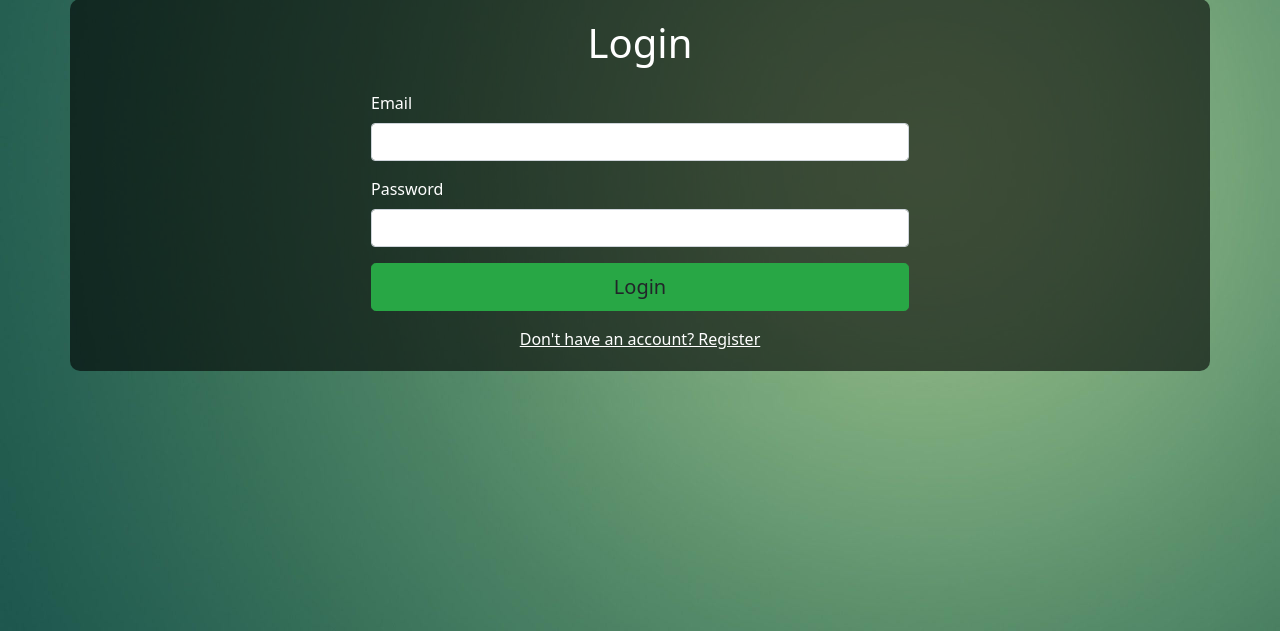
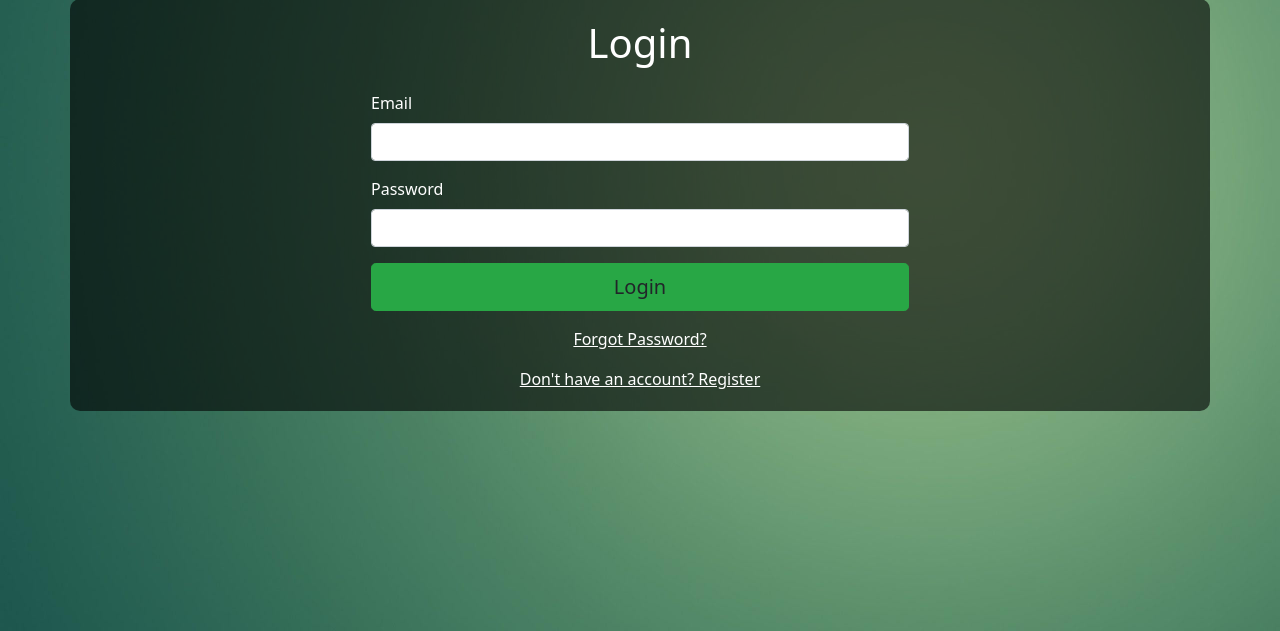
Before and after one commit to SariItani/vet-website, a Flask app: page /login in a window 1280 px wide. Shown: the part 49-680 px from the top of the page. Run offline with Flask 3, Linux system fonts and the light colour scheme.

Commit message:
Update login.html

```diff
--- a/vet_app/templates/login.html
+++ b/vet_app/templates/login.html
@@ -62,6 +62,9 @@
                     <button type="submit" class="btn btn-custom btn-lg w-100">Login</button>
                 </form>
                 <div class="mt-3 text-center">
+                    <a href="{{ url_for('reset_password_request') }}" class="text-white">Forgot Password?</a>
+                </div>
+                <div class="mt-3 text-center">
                     <a href="{{ url_for('register') }}" class="text-white">Don't have an account? Register</a>
                 </div>
             </div>
```
